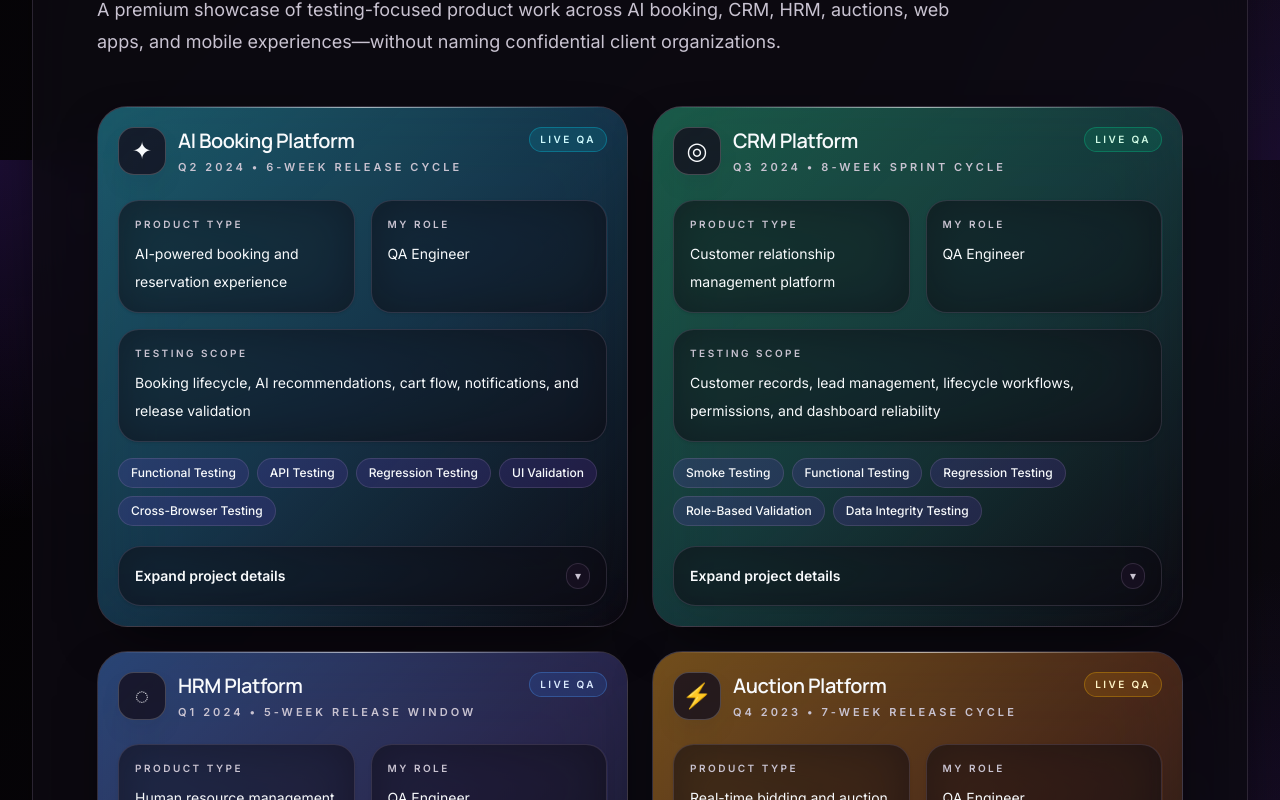
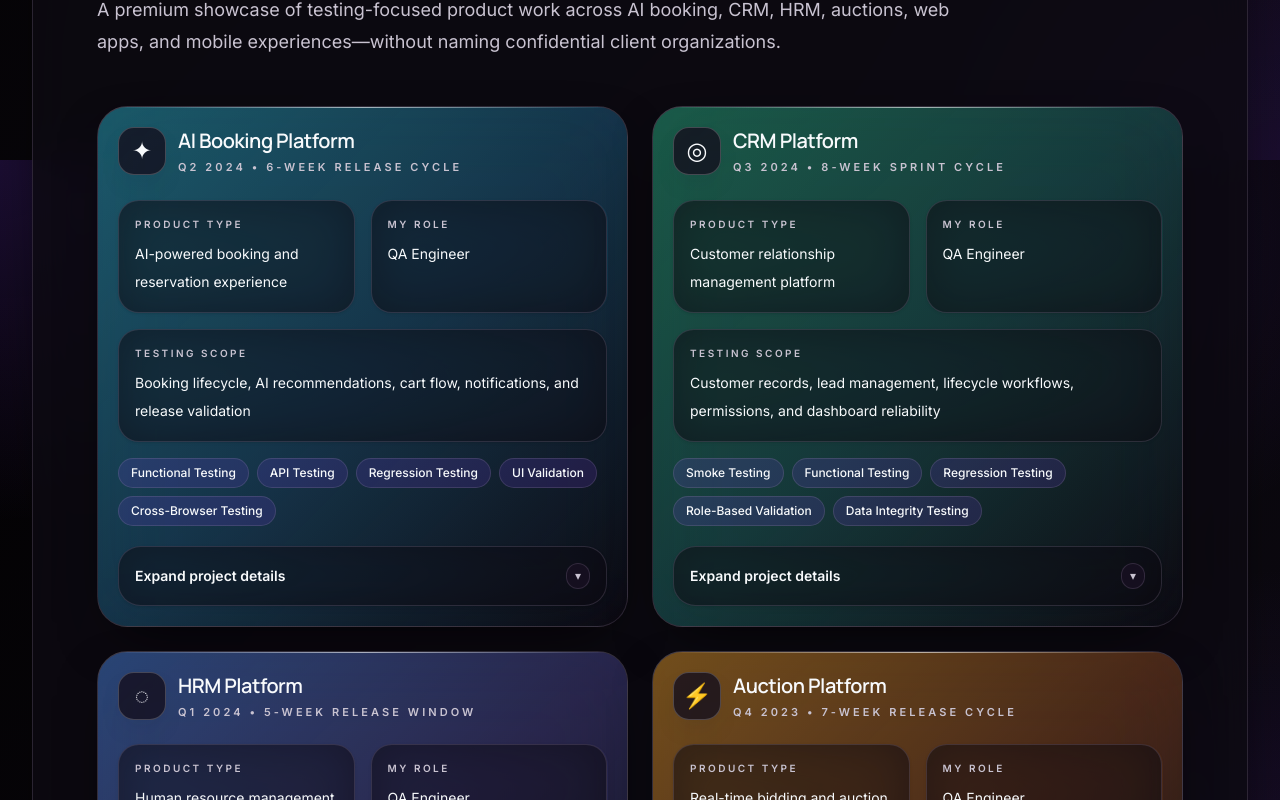
Before and after one commit to Salman-Zaidi-11/salman-portfolio, a React (Vite) app: page / in a window 1280 px wide. Shown: the part 4640-5440 px from the top of the page. Built offline with nearby package versions, Linux system fonts and the light colour scheme.

Commit message:
Removed LIVE QA Tags

```diff
--- a/src/components/Projects.tsx
+++ b/src/components/Projects.tsx
@@ -17,7 +17,6 @@ const projects = [
     outcome: 'Increased release confidence by validating trust-critical flows and reducing booking-related defects before launch.',
     timeline: 'Q2 2024 • 6-week release cycle',
     accent: 'from-cyan-500/35 via-sky-500/20 to-transparent',
-    badgeTone: 'bg-cyan-500/15 text-cyan-100 border-cyan-400/30',
   },
   {
     title: 'CRM Platform',
@@ -35,7 +34,6 @@ const projects = [
     outcome: 'Strengthened confidence in core CRM functions and improved consistency across customer-facing workflows.',
     timeline: 'Q3 2024 • 8-week sprint cycle',
     accent: 'from-emerald-500/35 via-teal-500/20 to-transparent',
-    badgeTone: 'bg-emerald-500/15 text-emerald-100 border-emerald-400/30',
   },
   {
     title: 'HRM Platform',
@@ -53,7 +51,6 @@ const projects = [
     outcome: 'Improved trust in HR operations by validating permissions, data integrity, and form-driven workflows.',
     timeline: 'Q1 2024 • 5-week release window',
     accent: 'from-blue-500/35 via-indigo-500/20 to-transparent',
-    badgeTone: 'bg-blue-500/15 text-blue-100 border-blue-400/30',
   },
   {
     title: 'Auction Platform',
@@ -71,7 +68,6 @@ const projects = [
     outcome: 'Helped surface time-sensitive defects early and improved confidence in auction reliability during active flow windows.',
     timeline: 'Q4 2023 • 7-week release cycle',
     accent: 'from-amber-500/35 via-orange-500/20 to-transparent',
-    badgeTone: 'bg-amber-500/15 text-amber-100 border-amber-400/30',
   },
   {
     title: 'Web Applications',
@@ -89,7 +85,6 @@ const projects = [
     outcome: 'Improved product stability and reduced release risks by validating high-impact user journeys across web experiences.',
     timeline: 'Ongoing • continuous delivery',
     accent: 'from-violet-500/35 via-fuchsia-500/20 to-transparent',
-    badgeTone: 'bg-violet-500/15 text-violet-100 border-violet-400/30',
   },
   {
     title: 'Mobile Applications',
@@ -107,7 +102,6 @@ const projects = [
     outcome: 'Built greater confidence in mobile usability and product stability by validating real user flows under realistic conditions.',
     timeline: 'Ongoing • release-focused validation',
     accent: 'from-pink-500/35 via-rose-500/20 to-transparent',
-    badgeTone: 'bg-pink-500/15 text-pink-100 border-pink-400/30',
   },
 ]
 
@@ -139,7 +133,6 @@ function Projects() {
             <div className="absolute inset-x-0 top-0 h-px bg-gradient-to-r from-transparent via-white/60 to-transparent" />
 
             <div className="relative">
-              <div className="flex items-start justify-between gap-4">
               <div className="flex items-center gap-3">
                 <div className="flex h-12 w-12 items-center justify-center rounded-2xl border border-white/20 bg-[var(--surface-strong)]/80 text-2xl shadow-[0_12px_30px_-18px_rgba(15,23,42,0.8)]">
                   {project.icon}
@@ -148,11 +141,6 @@ function Projects() {
                   <h3 className="text-xl font-semibold text-[var(--text)]">{project.title}</h3>
                   <p className="mt-1 text-[11px] font-semibold uppercase tracking-[0.28em] text-[var(--text-muted)]">{project.timeline}</p>
                 </div>
-                </div>
-
-                <span className={`rounded-full border px-2.5 py-1 text-[10px] font-semibold uppercase tracking-[0.24em] ${project.badgeTone}`}>
-                  Live QA
-                </span>
               </div>
 
               <div className="mt-6 grid gap-4 md:grid-cols-2">
```
Lines whose indentation alone changed are shown as unchanged.
